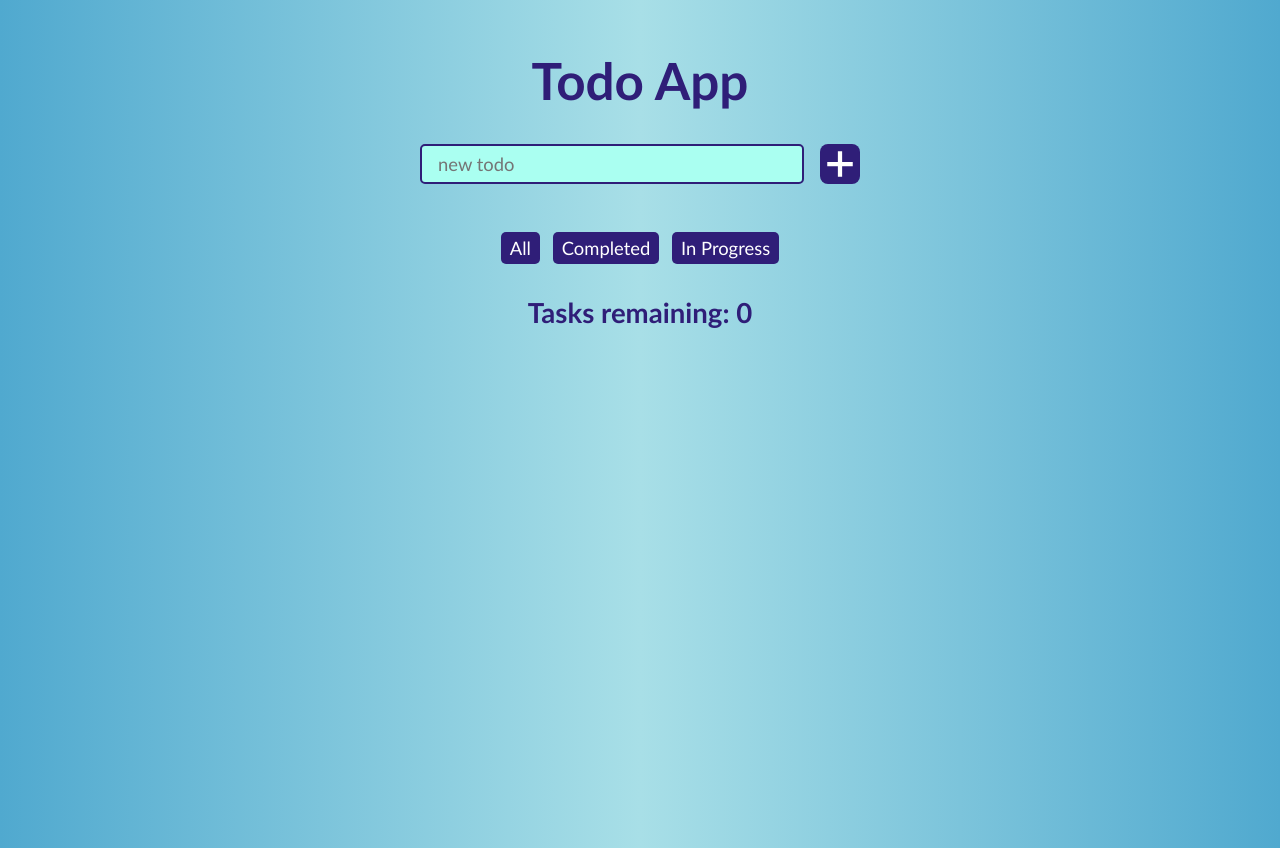
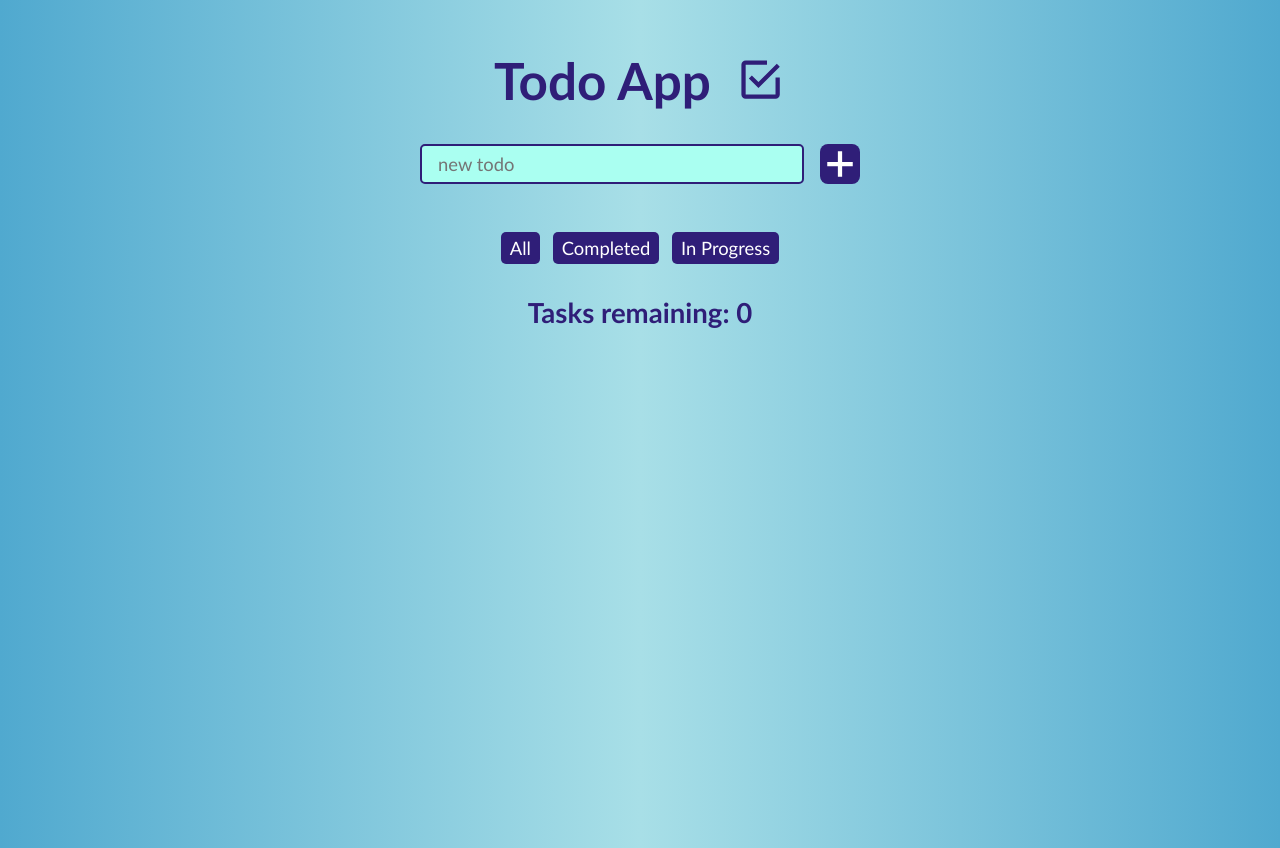
Before and after one commit to katieloesch/react-todo-app, a React (Create React App) app: page / in a window 1280 px wide. Built offline with nearby package versions, Linux system fonts and the light colour scheme; a web font is replaced by a local one.

Commit message:
update readme

```diff
--- a/src/components/TodoApp/TodoApp.js
+++ b/src/components/TodoApp/TodoApp.js
@@ -4,6 +4,7 @@ import { addTodo, completeTodo, removeTodo, updateTodo } from '../../redux/reduc
 import TodoList from '../TodoList/TodoList'
 import styles from './TodoApp.module.css'
 import { GoPlus } from 'react-icons/go';
+import {IoMdCheckboxOutline} from'react-icons/io';
 
 const mapStateToProps = (state) => {
   return {
@@ -41,7 +42,7 @@ const TodoApp = (props) => {
 
   return (
     <div className={styles.TodoApp}>
-      <h1 className={styles.title}> Todo App</h1>
+      <h1 className={styles.title}> Todo App <IoMdCheckboxOutline /></h1>
         <div className={styles.form}>
           <input value={todo} type='text' className={styles.input} onChange={handleInputChange} placeholder='new todo'></input>
           <button
--- a/src/components/TodoApp/TodoApp.module.css
+++ b/src/components/TodoApp/TodoApp.module.css
@@ -10,6 +10,10 @@
     font-size: 3.2rem;
     color: var(--primary);
     margin-bottom: 2rem;
+    display: flex;
+    justify-content: center;
+    align-items: center;
+    gap: 1.5rem;
 }
 
 .form {
@@ -66,7 +70,17 @@
     transition: 0.4s;
 }
 
+@media screen and (max-width: 320px) {
+
+    .title {
+        font-size: 2.75rem;
+    }
+}
 @media screen and (max-width: 290px) {
+
+    .title {
+        font-size: 2.5rem;
+    }
 
     .btn {
         margin-left: 0.2rem;
```
Also changed, not shown: src/index.css (+0 -11 lines), 1 other file (tests, documents, lock files or other folders).
